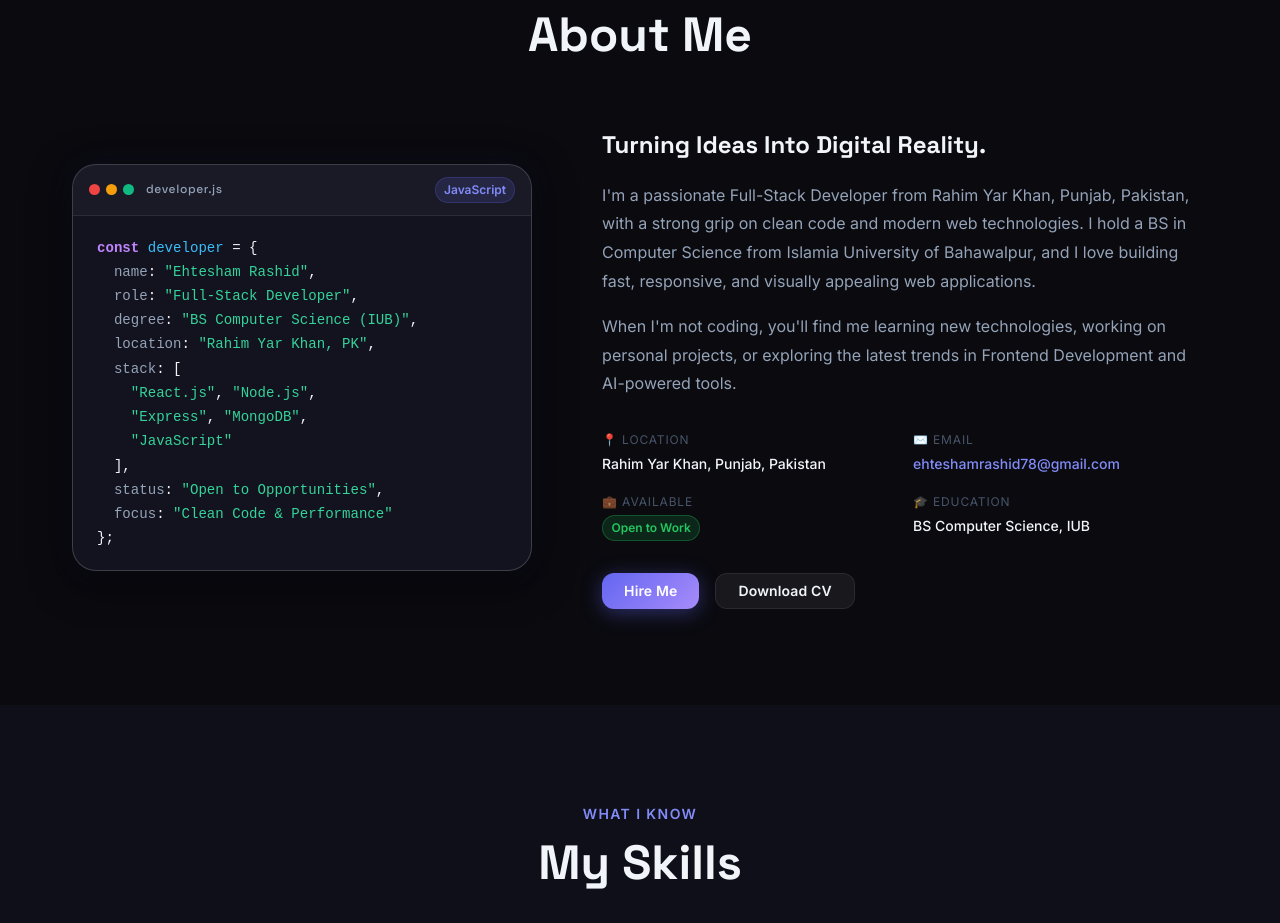
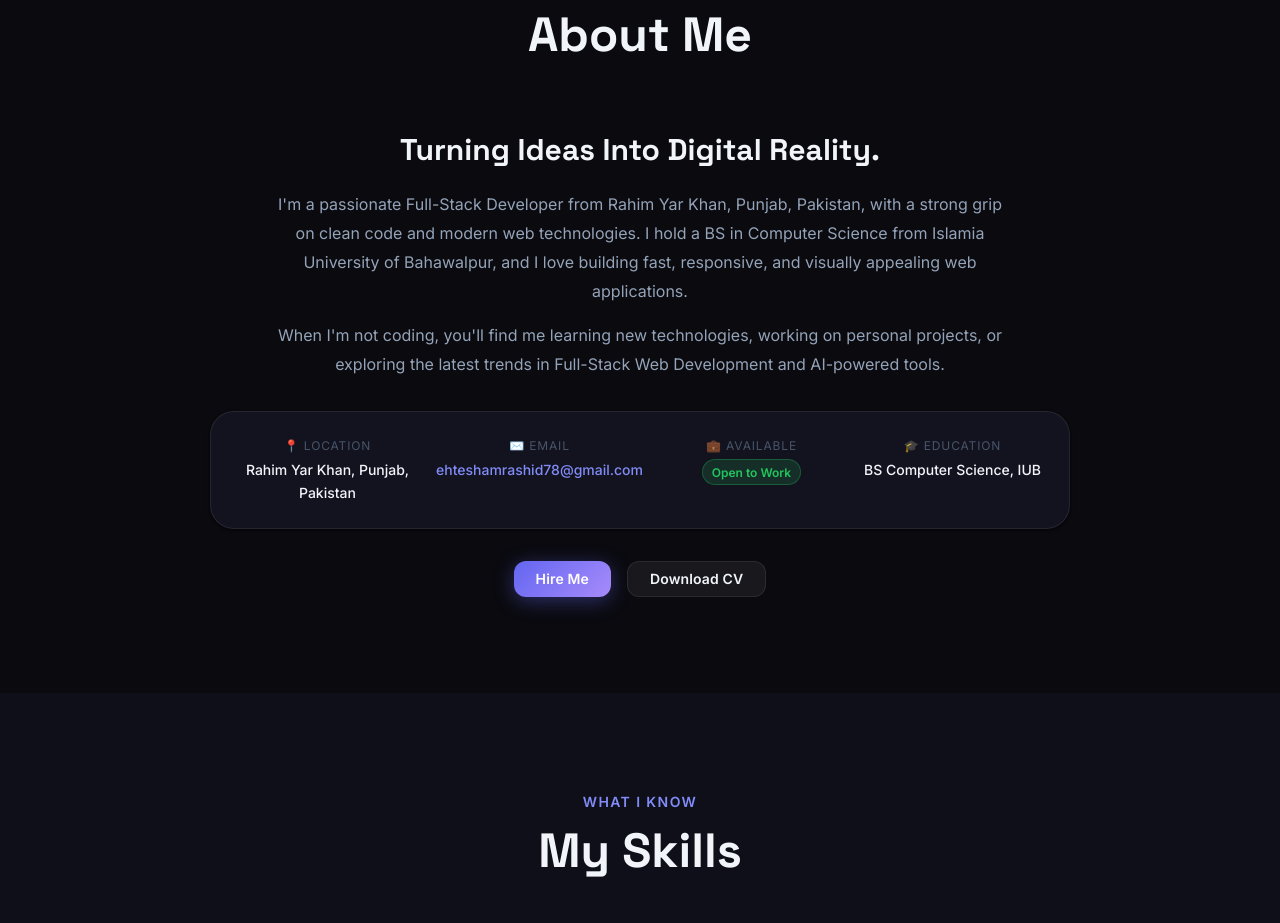
Before and after one commit to Shamdev417/portfolio-web-application, a plain HTML site: page index.html in a window 1280 px wide. Shown: the part 923-1846 px from the top of the page. Drawn offline with Linux system fonts and the light colour scheme.

Commit message:
Remove code snippet box from About section and make layout clean and centered

```diff
--- a/css/style.css
+++ b/css/style.css
@@ -718,108 +718,42 @@ input, textarea, select { font: inherit; }
 /* ────────────────────────────────────────────────────────────
    10. ABOUT SECTION
 ──────────────────────────────────────────────────────────── */
-.about__grid {
-  display: grid;
-  grid-template-columns: 1fr 1.3fr;
-  gap: var(--space-16);
-  align-items: center;
-}
-
-.about__code-card {
-  background: var(--clr-surface);
-  border: 1px solid var(--clr-border-hover);
-  border-radius: var(--radius-xl);
-  overflow: hidden;
-  box-shadow: var(--shadow-lg), 0 0 30px rgba(99, 102, 241, 0.08);
-  transition: transform var(--dur-normal) var(--ease-out), border-color var(--dur-normal), box-shadow var(--dur-normal);
-  max-width: 460px;
-  width: 100%;
-}
-.about__code-card:hover {
-  transform: translateY(-4px);
-  border-color: rgba(99, 102, 241, 0.4);
-  box-shadow: var(--shadow-lg), var(--shadow-glow);
-}
-
-.code-card__header {
-  background: rgba(255, 255, 255, 0.03);
-  border-bottom: 1px solid var(--clr-border);
-  padding: var(--space-3) var(--space-4);
-  display: flex;
-  align-items: center;
-  gap: var(--space-3);
-}
-
-.code-card__controls {
-  display: flex;
-  gap: 6px;
-}
-.code-card__dot {
-  width: 11px;
-  height: 11px;
-  border-radius: 50%;
-  display: inline-block;
-}
-.code-card__dot--red { background: #ef4444; }
-.code-card__dot--yellow { background: #f59e0b; }
-.code-card__dot--green { background: #10b981; }
-
-.code-card__filename {
-  font-family: var(--font-display);
-  font-size: var(--text-xs);
-  color: var(--clr-text-muted);
-  font-weight: var(--fw-medium);
-  letter-spacing: 0.05em;
-  margin-right: auto;
-}
-
-.code-card__badge {
-  font-size: var(--text-xs);
-  padding: 0.15rem 0.5rem;
-  border-radius: var(--radius-full);
-  background: rgba(99, 102, 241, 0.15);
-  color: var(--clr-primary-light);
-  border: 1px solid rgba(99, 102, 241, 0.25);
-  font-weight: var(--fw-semi);
-}
-
-.code-card__body {
-  padding: var(--space-5) var(--space-6);
-  font-family: 'Fira Code', 'Cascadia Code', Consolas, Monaco, monospace;
-  font-size: clamp(0.78rem, 1.3vw, 0.88rem);
-  line-height: 1.65;
-  color: var(--clr-text);
-  overflow-x: auto;
-}
-
-.code-card__body pre {
-  margin: 0;
-  font-family: inherit;
-}
-
-/* Syntax highlighting tokens */
-.c-kw { color: #c084fc; font-weight: 600; }     /* Keyword */
-.c-var { color: #38bdf8; }                      /* Variable */
-.c-prop { color: #94a3b8; }                     /* Property key */
-.c-str { color: #34d399; }                      /* String value */
+.about__container {
+  max-width: 860px;
+  margin-inline: auto;
+}
+
+.about__content {
+  text-align: center;
+}
 
 .about__subtitle {
   font-family: var(--font-display);
-  font-size: var(--text-2xl);
+  font-size: clamp(var(--text-xl), 3vw, var(--text-3xl));
   font-weight: var(--fw-bold);
   margin-bottom: var(--space-4);
+  color: var(--clr-text);
 }
 .about__text {
   color: var(--clr-text-muted);
+  font-size: var(--text-base);
   line-height: var(--lh-loose);
   margin-bottom: var(--space-4);
+  max-width: 72ch;
+  margin-inline: auto;
 }
 
 .about__details {
   display: grid;
-  grid-template-columns: 1fr 1fr;
+  grid-template-columns: repeat(4, 1fr);
   gap: var(--space-4);
   margin-block: var(--space-8);
+  background: var(--clr-surface);
+  border: 1px solid var(--clr-border);
+  border-radius: var(--radius-xl);
+  padding: var(--space-6);
+  text-align: center;
+  box-shadow: var(--shadow-sm);
 }
 .about__detail dt {
   font-size: var(--text-xs);
@@ -841,6 +775,7 @@ input, textarea, select { font: inherit; }
 .about__cta-row {
   display: flex;
   gap: var(--space-4);
+  justify-content: center;
   flex-wrap: wrap;
 }
 
@@ -1591,8 +1526,7 @@ a.contact__info-value:hover { color: var(--clr-primary-light); }
   .hero__badge--node   { bottom: 5%; right: 0;  }
   .hero__badge--design { bottom: 0; left: 0;   }
 
-  .about__grid { grid-template-columns: 1fr; gap: var(--space-10); }
-  .about__code-card { margin-inline: auto; }
+  .about__details { grid-template-columns: repeat(2, 1fr); }
 
   .skills__categories { grid-template-columns: 1fr 1fr; }
 
--- a/index.html
+++ b/index.html
@@ -151,41 +151,14 @@
           <h2 class="section-title" id="about-heading">About Me</h2>
         </header>
 
-        <div class="about__grid">
-          <div class="about__code-card" aria-label="Developer summary code card">
-            <div class="code-card__header">
-              <div class="code-card__controls" aria-hidden="true">
-                <span class="code-card__dot code-card__dot--red"></span>
-                <span class="code-card__dot code-card__dot--yellow"></span>
-                <span class="code-card__dot code-card__dot--green"></span>
-              </div>
-              <span class="code-card__filename">developer.js</span>
-              <span class="code-card__badge">JavaScript</span>
-            </div>
-            <div class="code-card__body">
-              <pre><code><span class="c-kw">const</span> <span class="c-var">developer</span> = {
-  <span class="c-prop">name</span>: <span class="c-str">"Ehtesham Rashid"</span>,
-  <span class="c-prop">role</span>: <span class="c-str">"Full-Stack Developer"</span>,
-  <span class="c-prop">degree</span>: <span class="c-str">"BS Computer Science (IUB)"</span>,
-  <span class="c-prop">location</span>: <span class="c-str">"Rahim Yar Khan, PK"</span>,
-  <span class="c-prop">stack</span>: [
-    <span class="c-str">"React.js"</span>, <span class="c-str">"Node.js"</span>,
-    <span class="c-str">"Express"</span>, <span class="c-str">"MongoDB"</span>,
-    <span class="c-str">"JavaScript"</span>
-  ],
-  <span class="c-prop">status</span>: <span class="c-str">"Open to Opportunities"</span>,
-  <span class="c-prop">focus</span>: <span class="c-str">"Clean Code & Performance"</span>
-};</code></pre>
-            </div>
-          </div>
-
+        <div class="about__container">
           <div class="about__content">
             <h3 class="about__subtitle">Turning Ideas Into Digital Reality.</h3>
             <p class="about__text">
               I'm a passionate Full-Stack Developer from Rahim Yar Khan, Punjab, Pakistan, with a strong grip on clean code and modern web technologies. I hold a BS in Computer Science from Islamia University of Bahawalpur, and I love building fast, responsive, and visually appealing web applications.
             </p>
             <p class="about__text">
-              When I'm not coding, you'll find me learning new technologies, working on personal projects, or exploring the latest trends in Frontend Development and AI-powered tools.
+              When I'm not coding, you'll find me learning new technologies, working on personal projects, or exploring the latest trends in Full-Stack Web Development and AI-powered tools.
             </p>
 
             <dl class="about__details">
--- a/js/main.js
+++ b/js/main.js
@@ -148,7 +148,7 @@ const revealObserver = new IntersectionObserver(
 // Auto-mark elements in sections for reveal
 function setupReveal() {
   const targets = $$([
-    '.about__grid > *',
+    '.about__content',
     '.skills__card',
     '.project-card',
     '.testimonial-card',
```
